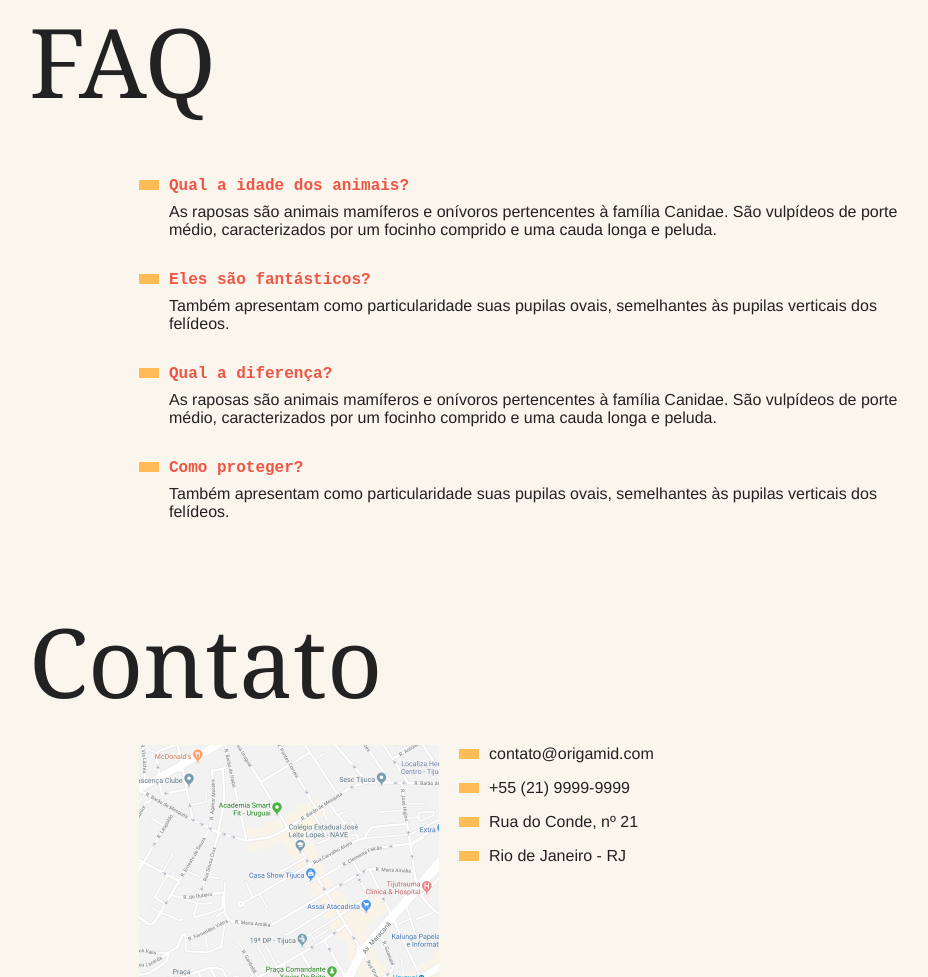
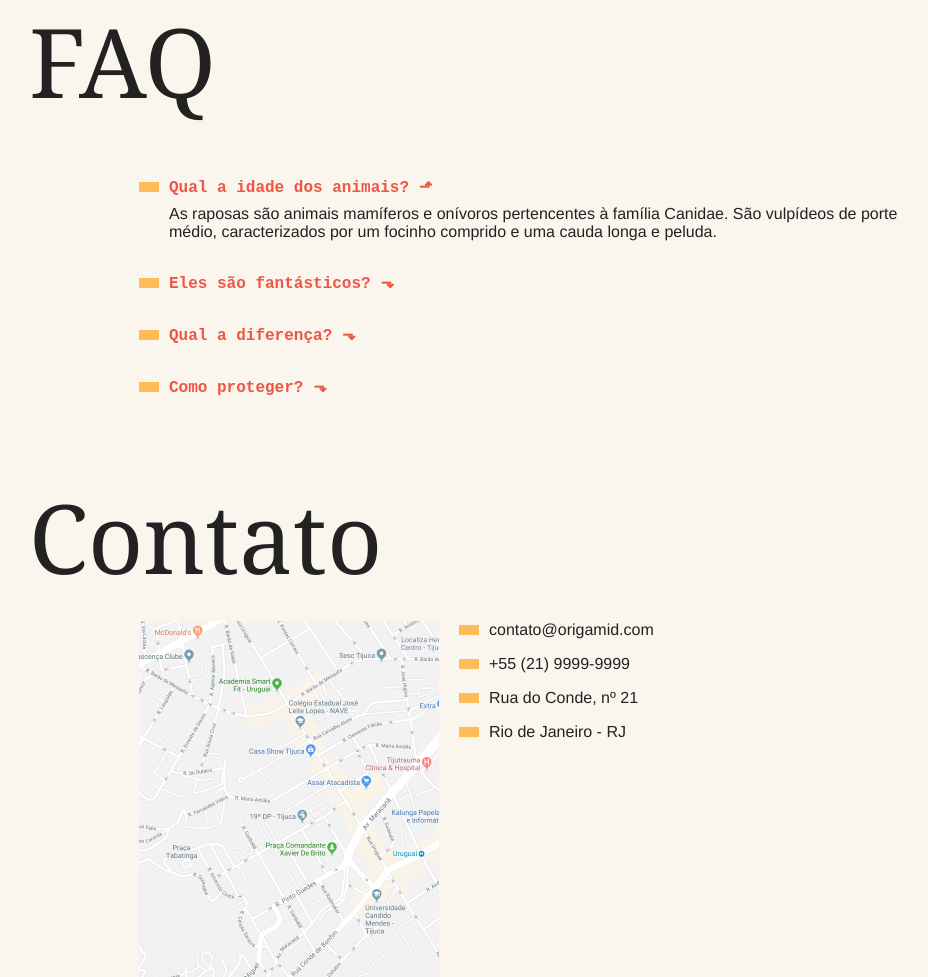
Before and after one commit to ExpertMicro/Curso-JS6-Origamid, a plain HTML site: page Animais-fantasticos/index.html in a window 1280 px wide. Shown: the part 799-1776 px from the top of the page, without its empty margins (161-1089 px from the left). Drawn offline with Linux system fonts and the light colour scheme.

Commit message:
Accordion list

```diff
--- a/Animais-fantasticos/css/style.css
+++ b/Animais-fantasticos/css/style.css
@@ -203,6 +203,37 @@ body {
   }
 }
 
+.js .js-accordion dd {
+  display: none;
+}
+
+.js-accordion dt::after {
+  content: '⬎';
+  margin-left: 10px;
+}
+
+.js-accordion dt.ativo::after {
+  content: '⬏';
+}
+
+.js-accordion dd.ativo {
+  display: block;
+  animation: slideDown .5s forwards;
+}
+
+
+@keyframes slideDown {
+  from {
+    opacity: 0;
+    max-height: 0;
+  }
+
+  to {
+    max-height: 200px;
+    opacity: 1;
+  }
+}
+
 @media (max-width: 700px) {
   body {
     grid-template-columns: 1fr;
--- a/Animais-fantasticos/index.html
+++ b/Animais-fantasticos/index.html
@@ -100,7 +100,7 @@
 
   <section class="grid-section faq" id="faq">
     <h1 class="titulo">FAQ</h1>
-    <dl class="faq-lista">
+    <dl class="faq-lista js-accordion">
       <dt>Qual a idade dos animais?</dt>
       <dd>As raposas são animais mamíferos e onívoros pertencentes à família Canidae. São vulpídeos de porte médio, caracterizados por um focinho comprido e uma cauda longa e peluda.</dd>
       <dt>Eles são fantásticos?</dt>
--- a/Animais-fantasticos/js/script.js
+++ b/Animais-fantasticos/js/script.js
@@ -1,3 +1,4 @@
+function initTab() {
   const tabMenu = document.querySelectorAll('.js-tabmenu li');
   const tabContent = document.querySelectorAll('.js-tabcontent section');
 
@@ -19,3 +20,26 @@ if(tabMenu.length && tabContent.length) {
       });
     });
   }
+}
+
+initTab();
+
+function initAccordion() {
+  const accordionList = document.querySelectorAll('.js-accordion dt');
+  const activeClass = 'ativo';
+  if(accordionList.length) {
+    accordionList[0].classList.add(activeClass);
+    accordionList[0].nextElementSibling.classList.add(activeClass);
+
+    function activeAccordion() {
+      this.classList.toggle(activeClass);
+      this.nextElementSibling.classList.toggle(activeClass);
+    }
+
+    accordionList.forEach((item) => {
+      item.addEventListener('click', activeAccordion)
+    });
+  }
+}
+
+initAccordion();
```
Lines whose indentation alone changed are shown as unchanged.
